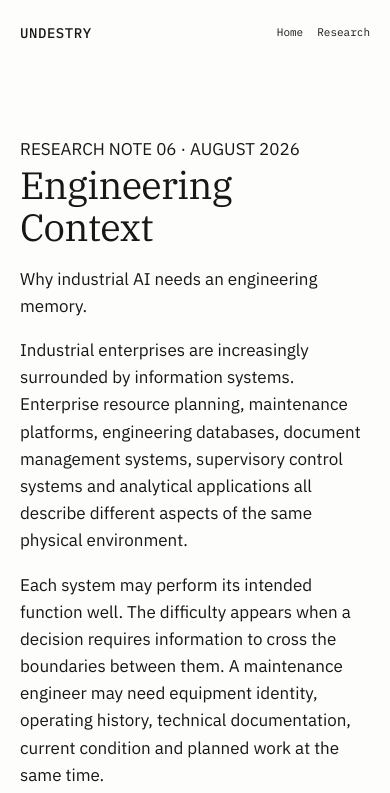
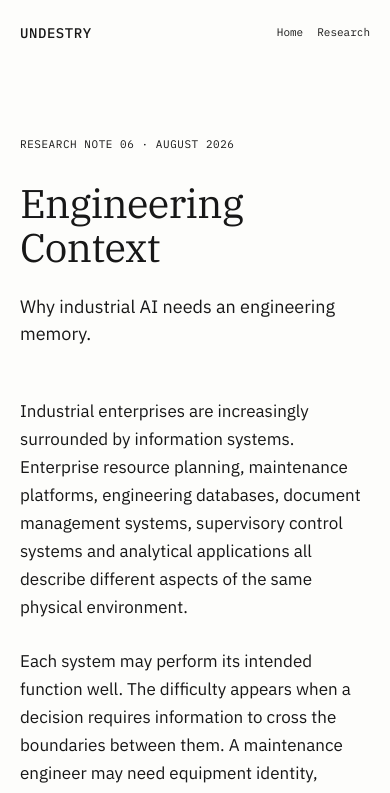
Before and after one commit to andreybundin/undestry.com, a plain HTML site: page article.html in a window 390 px wide. Shown: the top 793 px of the page. Drawn offline with Linux system fonts and the light colour scheme.

Commit message:
Add styles for article layout and typography

```diff
--- a/style.css
+++ b/style.css
@@ -212,3 +212,79 @@ footer {
         margin-bottom: 90px;
     }
 }
+/* --------------------------------
+   Article
+-------------------------------- */
+
+.article-page {
+    max-width: 700px;
+    margin: 0 auto;
+    padding: 100px 32px 140px;
+}
+
+.article-meta {
+    margin-bottom: 28px;
+
+    font-family: "IBM Plex Mono", monospace;
+    font-size: 11px;
+    line-height: 1.5;
+    letter-spacing: 0.05em;
+    text-transform: uppercase;
+}
+
+.article-page h1 {
+    margin: 0;
+
+    font-family: "IBM Plex Serif", serif;
+    font-size: 52px;
+    line-height: 1.1;
+    font-weight: 400;
+    letter-spacing: -0.02em;
+}
+
+.article-subtitle {
+    margin: 24px 0 70px;
+
+    font-family: "IBM Plex Sans", sans-serif;
+    font-size: 20px;
+    line-height: 1.5;
+}
+
+.article-body p {
+    margin: 0 0 28px;
+
+    font-family: "IBM Plex Sans", sans-serif;
+    font-size: 17px;
+    line-height: 1.68;
+}
+
+.article-body p:last-child {
+    margin-bottom: 0;
+}
+
+
+/* --------------------------------
+   Article — mobile
+-------------------------------- */
+
+@media (max-width: 700px) {
+
+    .article-page {
+        padding: 70px 20px 90px;
+    }
+
+    .article-page h1 {
+        font-size: 40px;
+    }
+
+    .article-subtitle {
+        font-size: 18px;
+        margin-bottom: 50px;
+    }
+
+    .article-body p {
+        font-size: 17px;
+        line-height: 1.65;
+        margin-bottom: 26px;
+    }
+}
```
